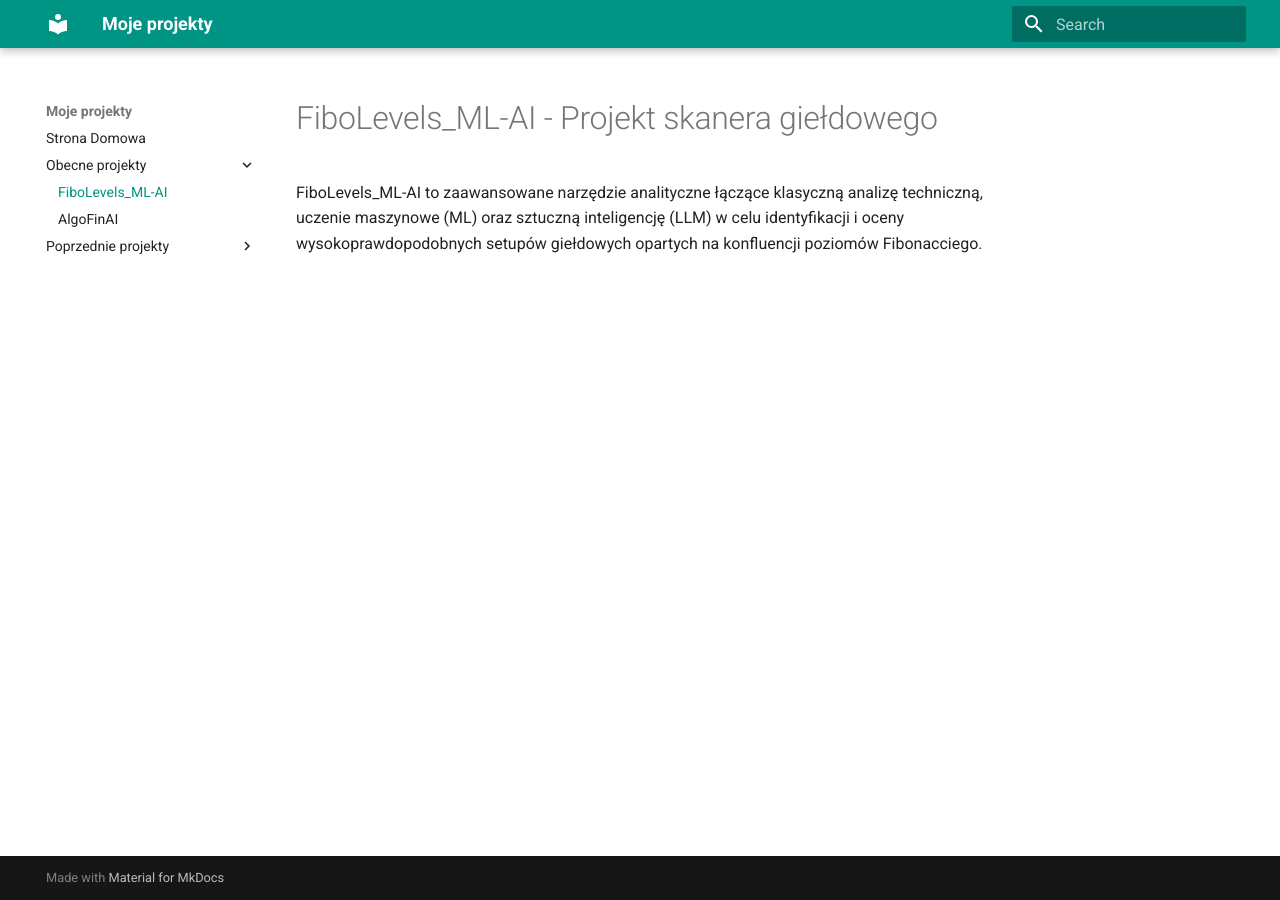
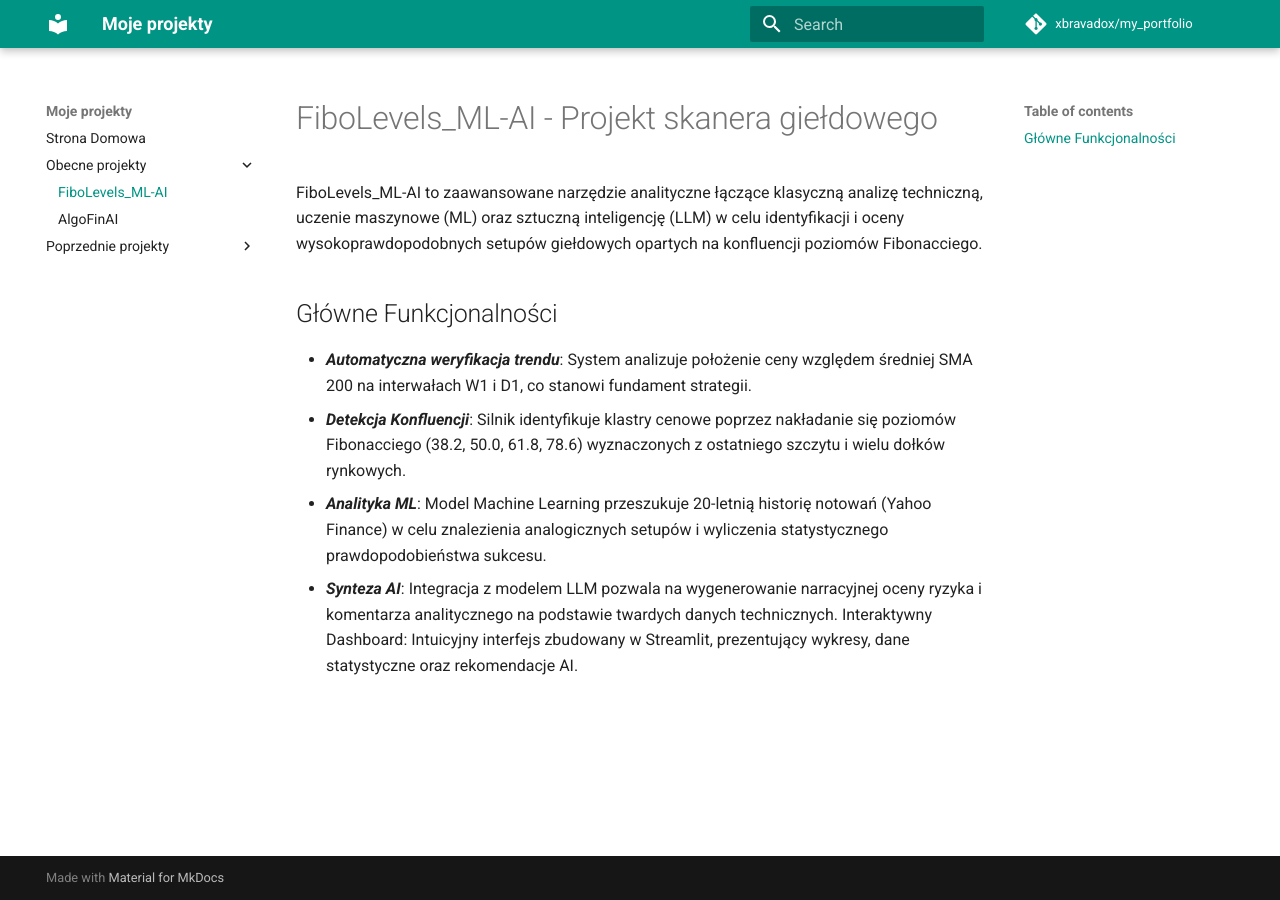
Before and after one commit to xbravadox/my_portfolio, an MkDocs documentation site: the page built from docs/fibolevels/index.md, in a window 1280 px wide. Built offline with MkDocs 1.6.1 and Material for MkDocs 9.7.7, drawn with Linux system fonts in a browser that asks for light colours; comment, search, counter and statistics services are not loaded.

Commit message:
Uzupełnienie sekcji Główne funkcjonalności w projekcie FiboLevels

```diff
--- a/docs/fibolevels/index.md
+++ b/docs/fibolevels/index.md
@@ -1,3 +1,10 @@
 # FiboLevels_ML-AI - Projekt skanera giełdowego
 
 FiboLevels_ML-AI to zaawansowane narzędzie analityczne łączące klasyczną analizę techniczną, uczenie maszynowe (ML) oraz sztuczną inteligencję (LLM) w celu identyfikacji i oceny wysokoprawdopodobnych setupów giełdowych opartych na konfluencji poziomów Fibonacciego.
+
+## Główne Funkcjonalności
+ - ***Automatyczna weryfikacja trendu***: System analizuje położenie ceny względem średniej SMA 200 na interwałach W1 i D1, co stanowi fundament strategii.
+ - ***Detekcja Konfluencji***: Silnik identyfikuje klastry cenowe poprzez nakładanie się poziomów Fibonacciego (38.2, 50.0, 61.8, 78.6) wyznaczonych z ostatniego szczytu i wielu dołków rynkowych.
+ - ***Analityka ML***: Model Machine Learning przeszukuje 20-letnią historię notowań (Yahoo Finance) w celu znalezienia analogicznych setupów i wyliczenia statystycznego prawdopodobieństwa sukcesu.
+ - ***Synteza AI***: Integracja z modelem LLM pozwala na wygenerowanie narracyjnej oceny ryzyka i komentarza analitycznego na podstawie twardych danych technicznych.
+Interaktywny Dashboard: Intuicyjny interfejs zbudowany w Streamlit, prezentujący wykresy, dane statystyczne oraz rekomendacje AI.
--- a/mkdocs.yml
+++ b/mkdocs.yml
@@ -2,6 +2,9 @@ site_name: Moje projekty
 site_author: Grzegorz Szymczyk
 site_description: >-
     Portfolio projektów
+
+repo_name: xbravadox/my_portfolio
+repo_url: https://github.com/xbravadox/my_portfolio
 
 theme:
   name: material
```
Also changed, not shown: 1 other file.
